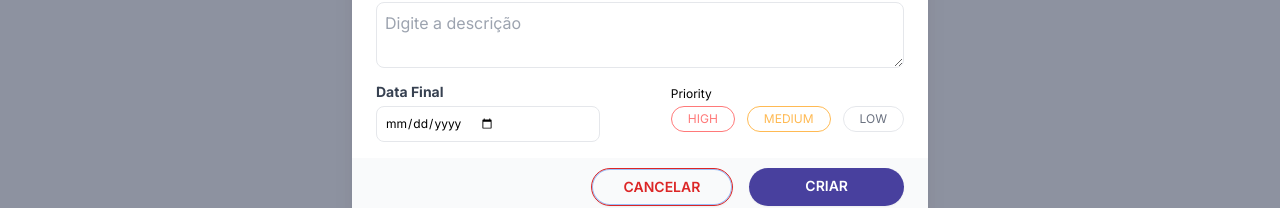
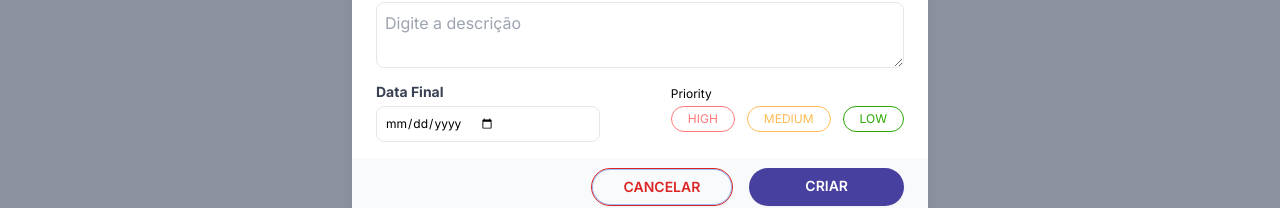
Before and after one commit to Miguel-ectil/Project-Kanban, a Next.js app: page / in a window 1280 px wide. Both pictures are taken after a click on the button "+ Novo Card". Shown: the part 372-580 px from the top of the page. Built offline with nearby package versions, Linux system fonts and the light colour scheme; no server answers.

Commit message:
Acabo de adicionar a cor da propriedade 'LOW' na borda e no texto também

```diff
--- a/src/components/newCard.tsx
+++ b/src/components/newCard.tsx
@@ -83,7 +83,7 @@ export default function NewCard({ onClose }: any) {
                               <div className="px-4 py-1 border border-[#FFBA53] rounded-2xl text-xs text-[#FFBA53]">
                                 MEDIUM
                               </div>
-                              <p className="px-4 py-1 border rounded-2xl text-xs text-gray-500">
+                              <p className="px-4 py-1 border border-[#2BA700] rounded-2xl text-xs text-[#2BA700]">
                                 LOW
                               </p>
                             </div>
```
